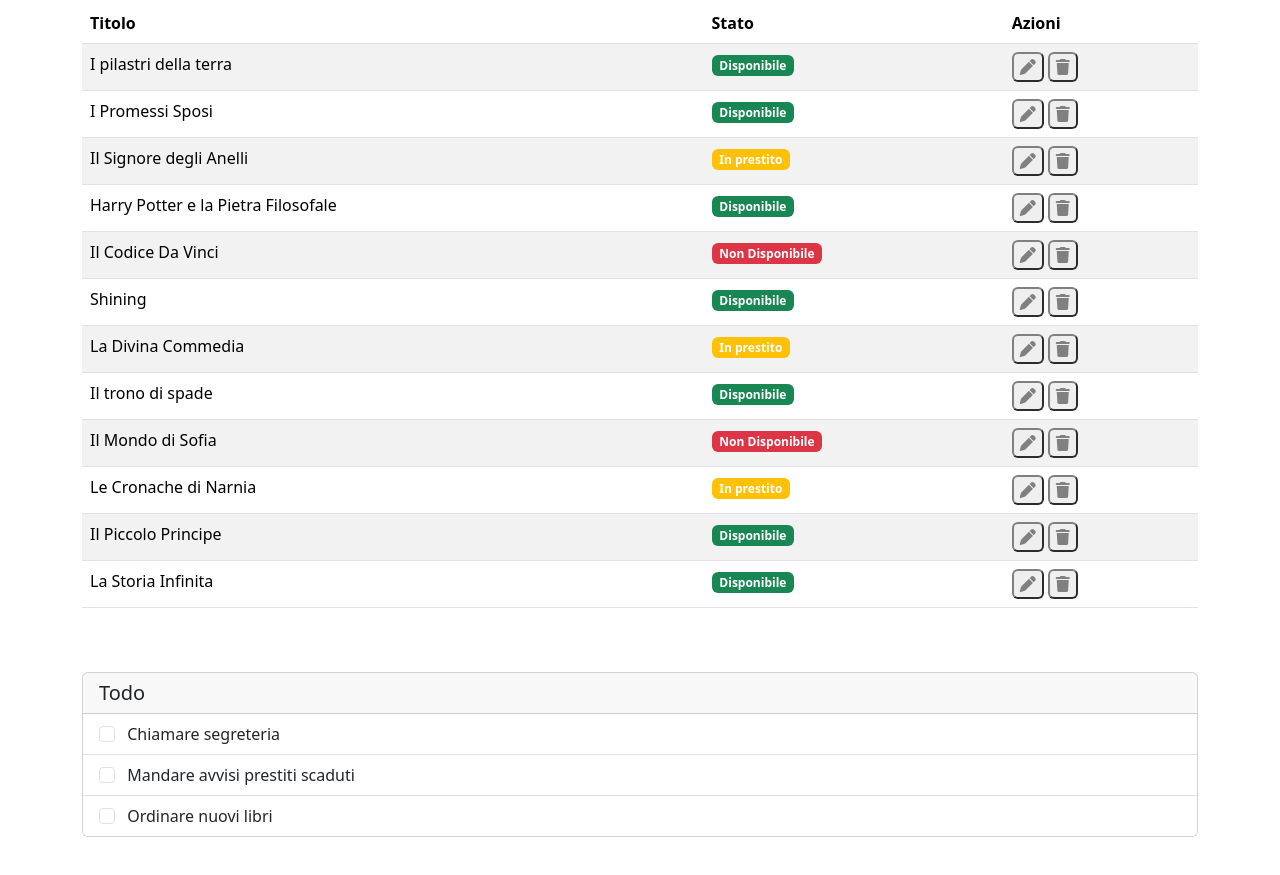
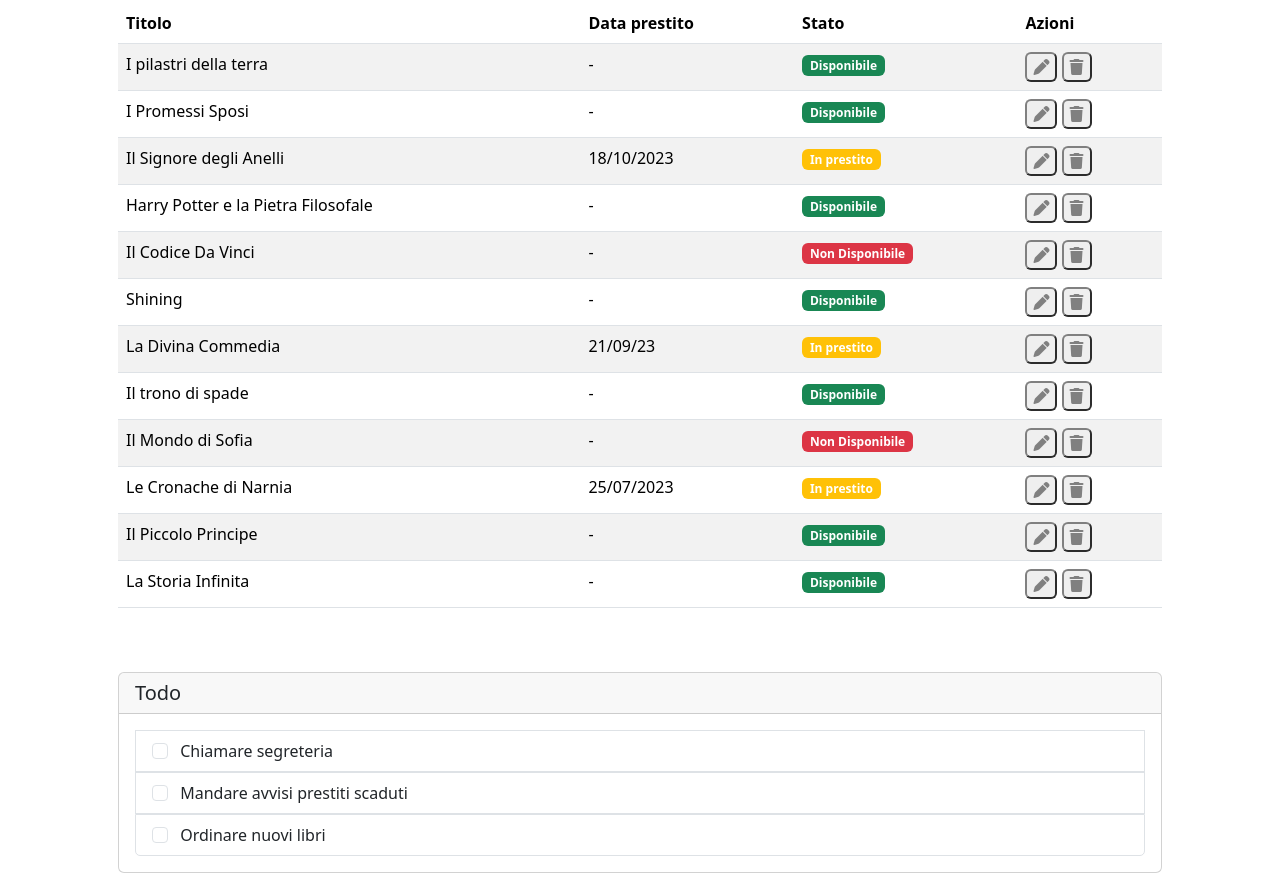
Before and after one commit to PatrizioFiori/html-css-bootstrap-dashboard, a plain HTML site: page index.html in a window 1280 px wide. Shown: the part 147-1022 px from the top of the page. Drawn offline with nearby package versions, Linux system fonts and the light colour scheme.

Commit message:
Cel e Tablet DEF

```diff
--- a/index.html
+++ b/index.html
@@ -51,7 +51,7 @@
 
 <main>
 
-    <div class="container container-fluid my-3">
+    <div class="container container-fluid my-3 px-5">
 
         <div class="row">
             <div class="col d-flex flex-row justify-content-between">
@@ -67,6 +67,7 @@
                     <thead>
                       <tr>
                         <th>Titolo</th>
+                        <th class="d-none /// d-md-table-cell">Data prestito</th>
                         <th>Stato</th>
                         <th>Azioni</th>
                       </tr>
@@ -74,6 +75,7 @@
                     <tbody>
                       <tr>
                         <td>I pilastri della terra</td>
+                        <td class="d-none /// d-md-table-cell">-</td>
                         <td><span class="badge bg-success">Disponibile</span></td>
                         <td>
                             <button class="rounded-2" style="color: gray; border-color: gray;"><i class="fa-solid fa-pen"></i></button>
@@ -82,6 +84,7 @@
                       </tr>
                       <tr>
                         <td>I Promessi Sposi</td>
+                        <td class="d-none /// d-md-table-cell">-</td>
                         <td><span class="badge bg-success">Disponibile</span></td>
                         <td>
                             <button class="rounded-2" style="color: gray; border-color: gray;"><i class="fa-solid fa-pen"></i></button>
@@ -90,6 +93,7 @@
                       </tr>
                       <tr>
                         <td>Il Signore degli Anelli</td>
+                        <td class="d-none /// d-md-table-cell">18/10/2023</td>
                         <td><span class="badge bg-warning">In prestito</span></td>
                         <td>
                             <button class="rounded-2" style="color: gray; border-color: gray;"><i class="fa-solid fa-pen"></i></button>
@@ -98,6 +102,7 @@
                       </tr>
                       <tr>
                         <td>Harry Potter e la Pietra Filosofale</td>
+                        <td class="d-none /// d-md-table-cell">-</td>
                         <td><span class="badge bg-success">Disponibile</span></td>
                         <td>
                             <button class="rounded-2" style="color: gray; border-color: gray;"><i class="fa-solid fa-pen"></i></button>
@@ -106,6 +111,7 @@
                       </tr>
                       <tr>
                         <td>Il Codice Da Vinci</td>
+                        <td class="d-none /// d-md-table-cell">-</td>
                         <td><span class="badge bg-danger">Non Disponibile</span></td>
                         <td>
                             <button class="rounded-2" style="color: gray; border-color: gray;"><i class="fa-solid fa-pen"></i></button>
@@ -114,6 +120,7 @@
                       </tr>
                       <tr>
                         <td>Shining</td>
+                        <td class="d-none /// d-md-table-cell">-</td>
                         <td><span class="badge bg-success">Disponibile</span></td>
                         <td>
                             <button class="rounded-2" style="color: gray; border-color: gray;"><i class="fa-solid fa-pen"></i></button>
@@ -122,6 +129,7 @@
                       </tr>
                       <tr>
                         <td>La Divina Commedia</td>
+                        <td class="d-none /// d-md-table-cell">21/09/23</td>
                         <td><span class="badge bg-warning">In prestito</span></td>
                         <td>
                             <button class="rounded-2" style="color: gray; border-color: gray;"><i class="fa-solid fa-pen"></i></button>
@@ -130,6 +138,7 @@
                       </tr>
                       <tr>
                         <td>Il trono di spade</td>
+                        <td class="d-none /// d-md-table-cell">-</td>
                         <td><span class="badge bg-success">Disponibile</span></td>
                         <td>
                             <button class="rounded-2" style="color: gray; border-color: gray;"><i class="fa-solid fa-pen"></i></button>
@@ -138,6 +147,7 @@
                       </tr>
                       <tr>
                         <td>Il Mondo di Sofia</td>
+                        <td class="d-none /// d-md-table-cell">-</td>
                         <td><span class="badge bg-danger">Non Disponibile</span></td>
                         <td>
                             <button class="rounded-2" style="color: gray; border-color: gray;"><i class="fa-solid fa-pen"></i></button>
@@ -146,6 +156,7 @@
                       </tr>
                       <tr>
                         <td>Le Cronache di Narnia</td>
+                        <td class="d-none /// d-md-table-cell">25/07/2023</td>
                         <td><span class="badge bg-warning">In prestito</span></td>
                         <td>
                             <button class="rounded-2" style="color: gray; border-color: gray;"><i class="fa-solid fa-pen"></i></button>
@@ -154,6 +165,7 @@
                       </tr>
                       <tr>
                         <td>Il Piccolo Principe</td>
+                        <td class="d-none /// d-md-table-cell">-</td>
                         <td><span class="badge bg-success">Disponibile</span></td>
                         <td>
                             <button class="rounded-2" style="color: gray; border-color: gray;"><i class="fa-solid fa-pen"></i></button>
@@ -162,6 +174,7 @@
                       </tr>
                       <tr>
                         <td>La Storia Infinita</td>
+                        <td class="d-none /// d-md-table-cell">-</td>
                         <td><span class="badge bg-success">Disponibile</span></td>
                         <td>
                             <button class="rounded-2" style="color: gray; border-color: gray;"><i class="fa-solid fa-pen"></i></button>
@@ -176,18 +189,18 @@
 
 
 
-        <div class="row my-5">
+        <div class="row my-5"> <!-- todo -->
             <div class="col">
                 <div class="card">
                     <div class="card-header h5">Todo</div>
-                    <ul class="list-group list-group-flush">
-                      <li class="list-group-item">
+                    <ul class="list-group list-group-flush p-3">
+                      <li class="list-group-item border">
                         <input type="checkbox" class="form-check-input me-2"> Chiamare segreteria
                       </li>
-                      <li class="list-group-item">
+                      <li class="list-group-item border">
                         <input type="checkbox" class="form-check-input me-2"> Mandare avvisi prestiti scaduti
                       </li>
-                      <li class="list-group-item">
+                      <li class="list-group-item border">
                         <input type="checkbox" class="form-check-input me-2"> Ordinare nuovi libri
                       </li>
                     </ul>
@@ -195,7 +208,7 @@
             </div>
         </div>
 
-        <div class="row my-5">
+        <div class="row my-5">  <!-- FAQ-->
             <div class="col">
                 <div class="card">
                     <div class="card-header h5">F.A.Q.</div>
```
